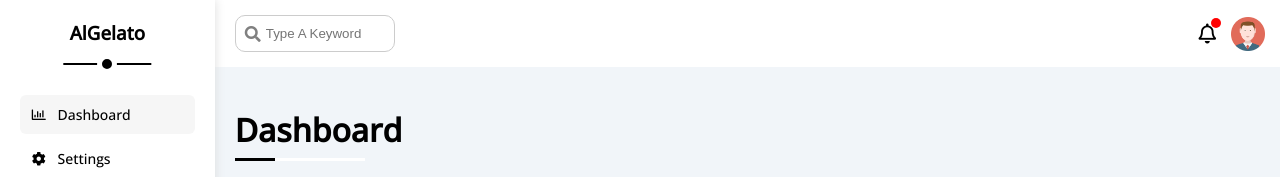
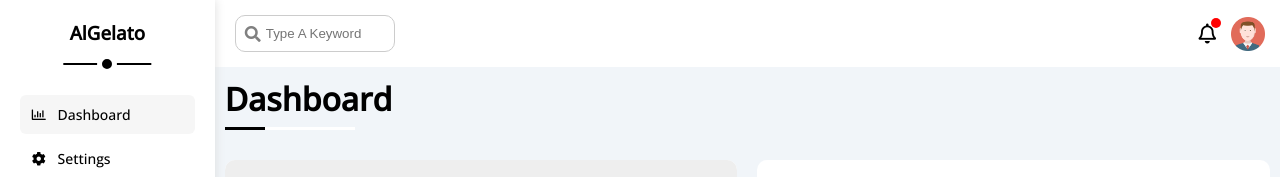
Before and after one commit to AbdulJaleel97/Html-CSS-Fourth-Template, a plain HTML site: page index.html in a window 1280 px wide. Shown: the top 177 px of the page. Drawn offline with nearby package versions, Linux system fonts and the light colour scheme.

Commit message:
Update style.css

```diff
--- a/css/style.css
+++ b/css/style.css
@@ -41,6 +41,7 @@ ul {
 .main-heading {
     position: relative;
     margin-bottom: 40px;
+    margin-top: 0;
 }
 
 .main-heading::before {
@@ -278,7 +279,7 @@ input {
 /* End Toggle-Checkbox */
 /* Start Dashboard */
 .dashboard {
-    padding: 20px;
+    padding: 10px;
 }
 
 .dashboard .welcome {
@@ -1377,16 +1378,19 @@ table tbody tr:hover td {
     grid-template-columns: repeat(auto-fill, minmax(450px, 1fr));
     gap: 20px;
 }
+
 @media (max-width: 767px) {
     .plans {
-        grid-template-columns:minmax(250px, 1fr);
+        grid-template-columns: minmax(250px, 1fr);
         gap: 10px;
     }
+
     .plans-section {
         padding-left: 10px;
         padding-right: 10px;
     }
 }
+
 .plans .green .price-green {
     text-align: center;
     border: 3px solid white;
@@ -1404,10 +1408,12 @@ table tbody tr:hover td {
     border: 3px solid white;
     outline: 3px solid var(--orange-color);
 }
+
 .plans p {
     width: fit-content;
     margin: auto;
 }
+
 .plans p::before {
     position: absolute;
     content: "$";
```
